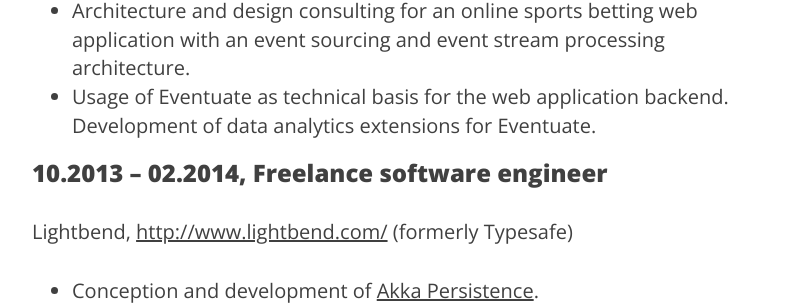
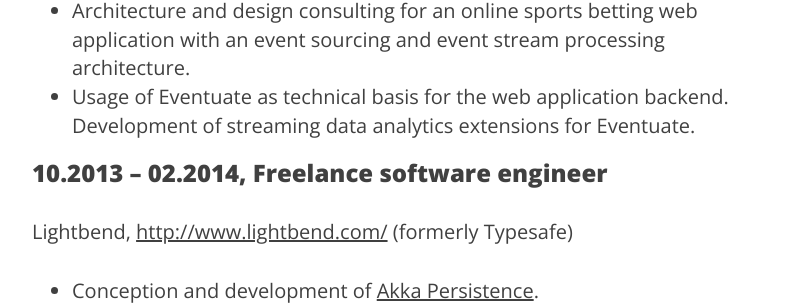
Before and after one commit to krasserm/krasserm.github.io, a Jekyll site: the page built from resume.md, in a window 1280 px wide and 900 px high, scrolled down 1748 px. Shown: the part 177-484 px from the top of the window, without its empty margins (233-1043 px from the left). Built offline with Jekyll 4.4.1, drawn with Linux system fonts in a browser that asks for light colours.

Commit message:
Minor edit

```diff
--- a/resume.md
+++ b/resume.md
@@ -64,8 +64,8 @@
 
 - Architecture and design consulting for an online sports betting web application with an event sourcing and event
 stream processing architecture.
-- Usage of Eventuate as technical basis for the web application backend. Development of data analytics extensions
-for Eventuate.
+- Usage of Eventuate as technical basis for the web application backend. Development of streaming data analytics
+extensions for Eventuate.
 
 ### 10.2013 – 02.2014, Freelance software engineer
 
```
